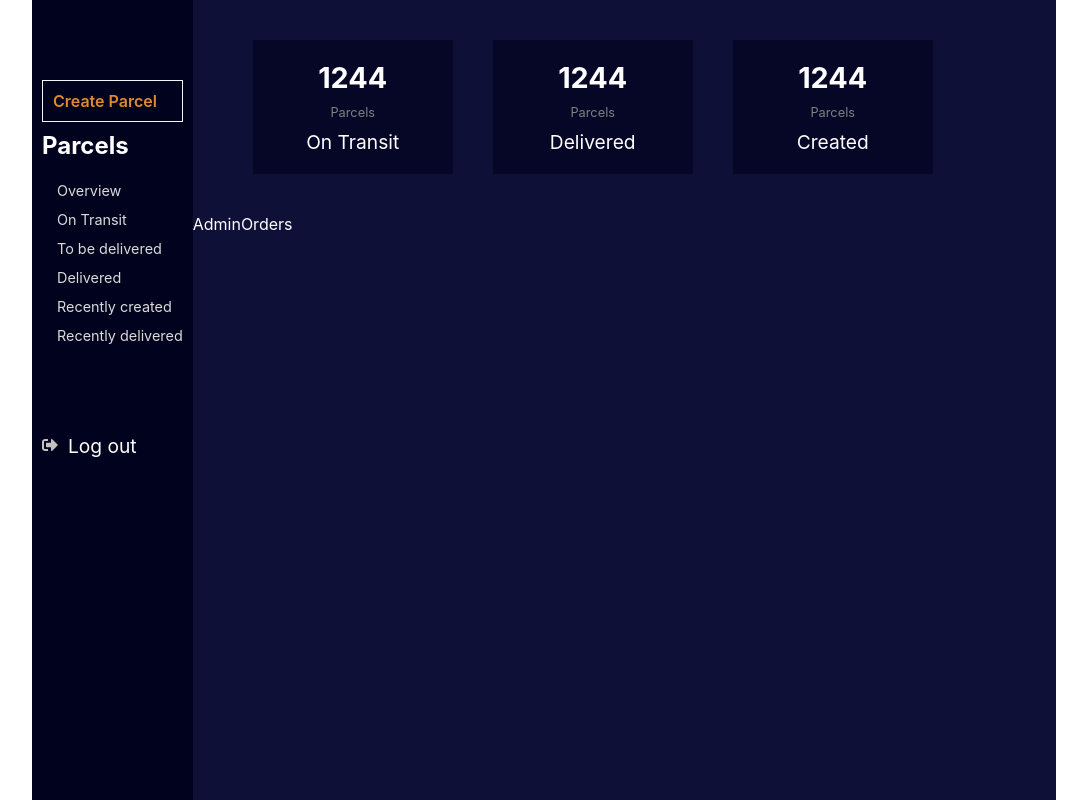
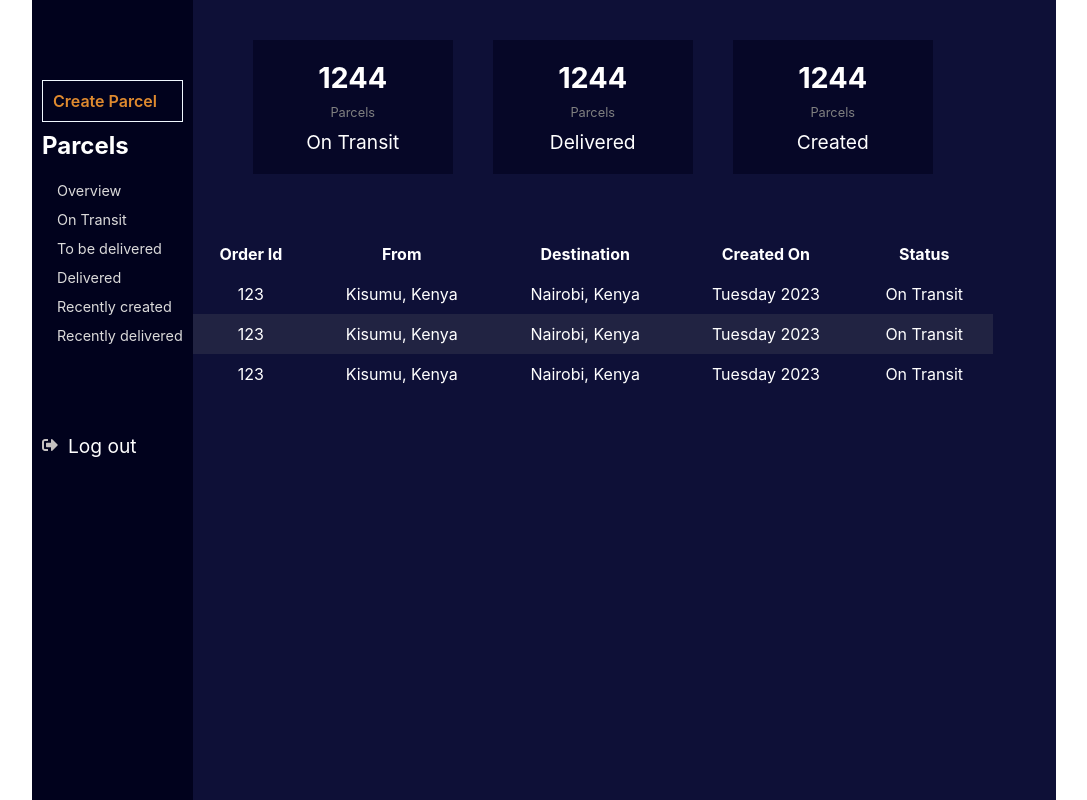
Before and after one commit to Ericawanja/sendIT, a React (Create React App) app in the folder senditui/: page /admin in a window 1280 px wide. Shown: the whole page, without its empty margins (96-1183 px from the left). Built offline with nearby package versions, Linux system fonts and the light colour scheme.

Commit message:
admin table ui

```diff
--- a/senditui/src/Components/Orders/index.jsx
+++ b/senditui/src/Components/Orders/index.jsx
@@ -48,7 +48,7 @@ function Orders() {
             />
           </span>
           {parcels.length > 0 ? (
-            <table>
+            <table className="userParcelsTable">
               <thead>
                 <tr>
                   <th>Order Id</th>
--- a/senditui/src/Components/Orders/orders.css
+++ b/senditui/src/Components/Orders/orders.css
@@ -32,7 +32,7 @@ td {
   text-transform: capitalize;
 }
 
-tr:nth-child(even) {
+.userParcelsTable tr:nth-child(even) {
   background-color: #f2f2f2;
 }
 
--- a/senditui/src/Pages/AdminOrders.jsx
+++ b/senditui/src/Pages/AdminOrders.jsx
@@ -1,9 +1,33 @@
-import React from 'react'
+import React from "react";
+import {IoEllipsisVertical} from "react-icons/io5"
 
 function AdminOrders() {
+  const dummy = [1,2,3]
   return (
-    <div>AdminOrders</div>
-  )
+    <div className="adminOrdersContainer">
+      <table className="adminTable">
+        <thead>
+          <tr>
+            <th>Order id</th>
+            <th>From</th>
+            <th>Destination</th>
+            <th>Created on</th>
+            <th>Status</th>
+          </tr>
+        </thead>
+        <tbody>{dummy.map((data) => {
+            return <tr>
+                <td>123</td>
+                <td>Kisumu, Kenya</td>
+                <td>Nairobi, Kenya</td>
+                <td>Tuesday 2023</td>
+                <td>On transit</td>
+                <td className="ellipsis"><IoEllipsisVertical className="ellipsisIcon"/></td>
+            </tr>
+        })}</tbody>
+      </table>
+    </div>
+  );
 }
 
-export default AdminOrders
+export default AdminOrders;
--- a/senditui/src/Pages/styles/styles.admin.css
+++ b/senditui/src/Pages/styles/styles.admin.css
@@ -91,3 +91,12 @@
     font-size: 1.2rem;
     text-transform: capitalize;
 }
+.ellipsis{
+    display: none;
+}
+.ellipsis:hover{
+    display: block;
+}
+.adminTable tr:nth-child(even) {
+  background-color: rgba(111, 109, 109, .2);
+}
```
